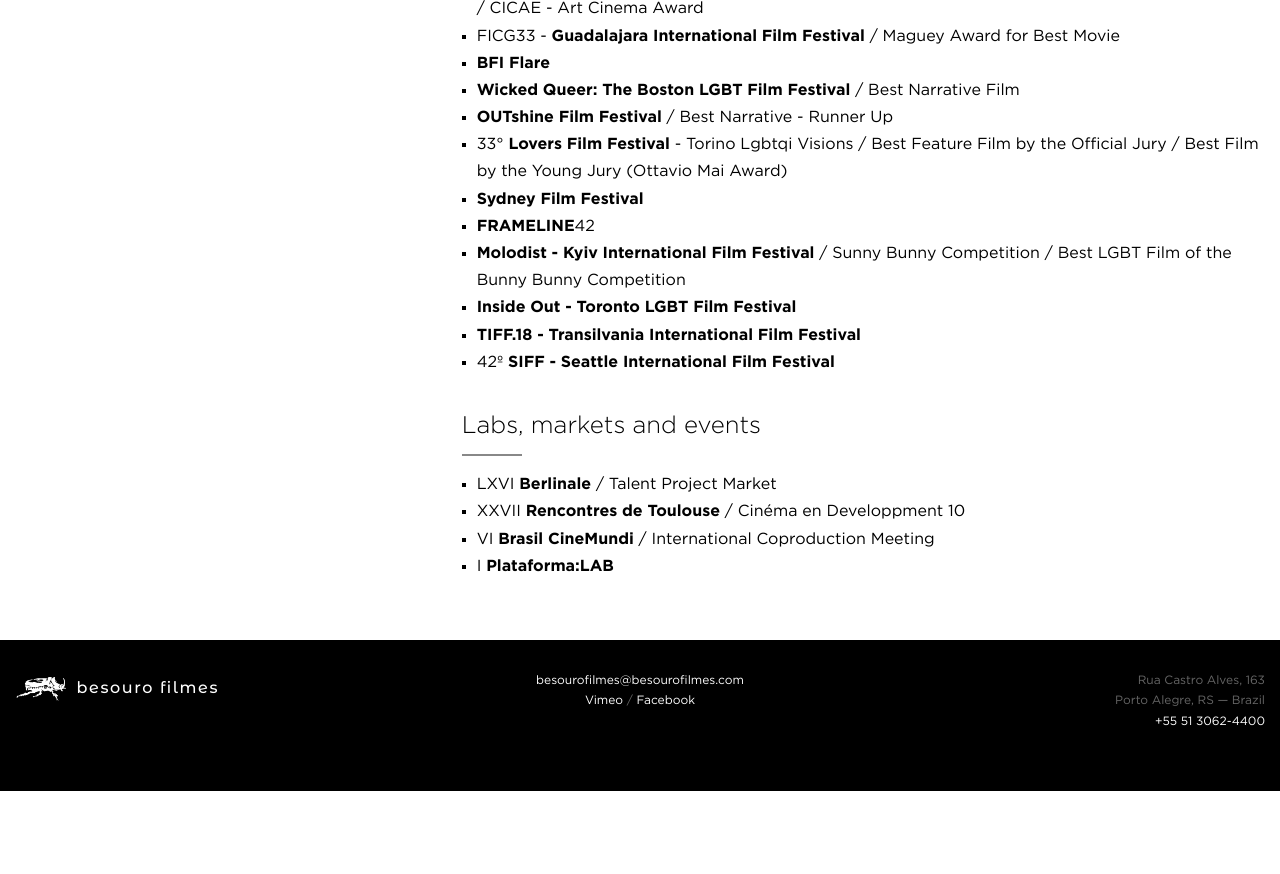
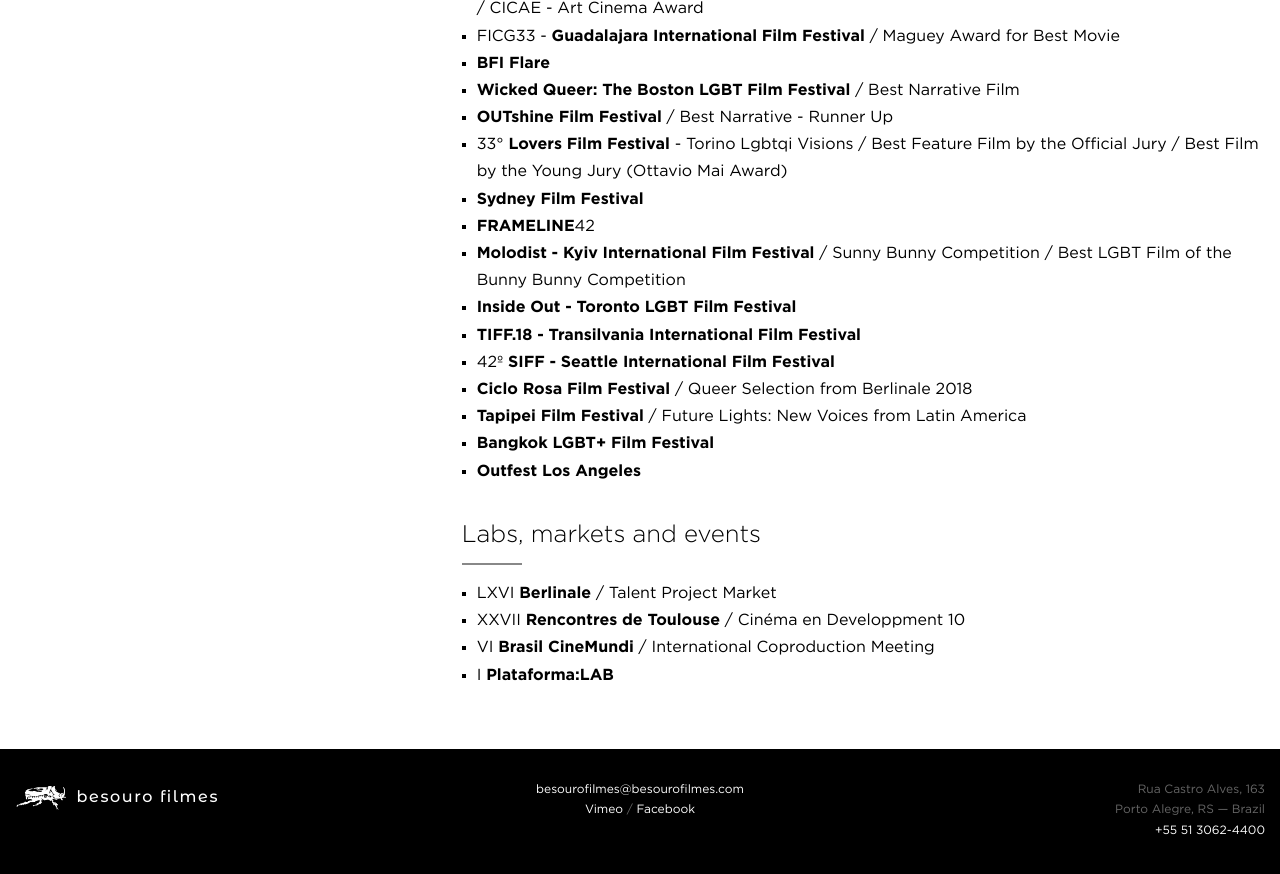
Before and after one commit to arthrfrts/besouro, a Jekyll site: the page built from _projects/hard-paint.md, in a window 1280 px wide and 900 px high, scrolled down 1089 px. Shown: the top 874 px of the window. Built offline with Jekyll 4.4.1, drawn with Linux system fonts in a browser that asks for light colours; before the commit the page ends 1880 px from its top, so only the background shows below that.

Commit message:
Updated Hard Paint

```diff
--- a/_projects/hard-paint.md
+++ b/_projects/hard-paint.md
@@ -40,6 +40,10 @@
 * **Inside Out - Toronto LGBT Film Festival**
 * **TIFF.18 - Transilvania International Film Festival**
 * 42º **SIFF - Seattle International Film Festival**
+* **Ciclo Rosa Film Festival** / Queer Selection from Berlinale 2018
+* **Tapipei Film Festival** / Future Lights: New Voices from Latin America
+* **Bangkok LGBT+ Film Festival**
+* **Outfest Los Angeles**
 
 ## Labs, markets and events
 * LXVI **Berlinale** / Talent Project Market
```
